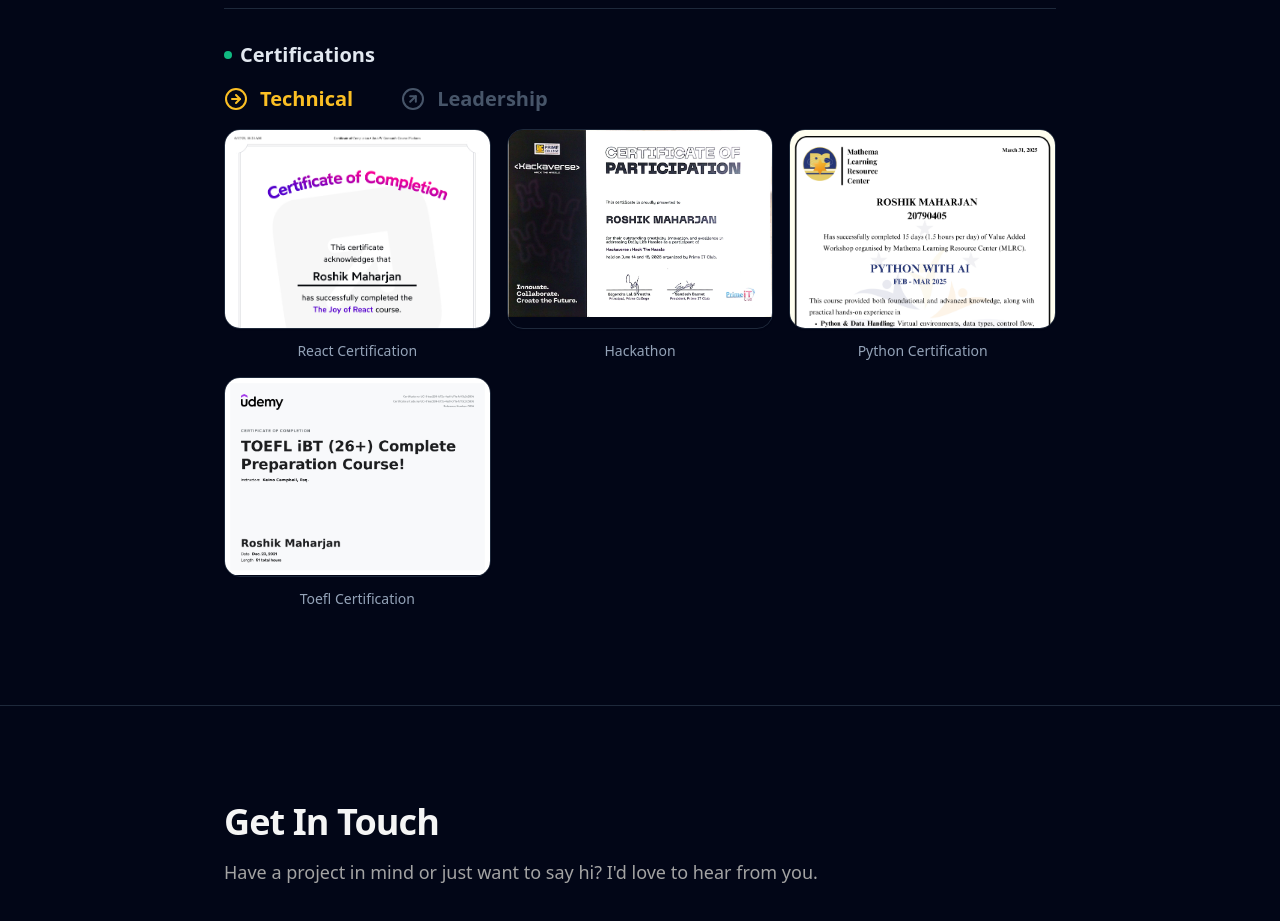
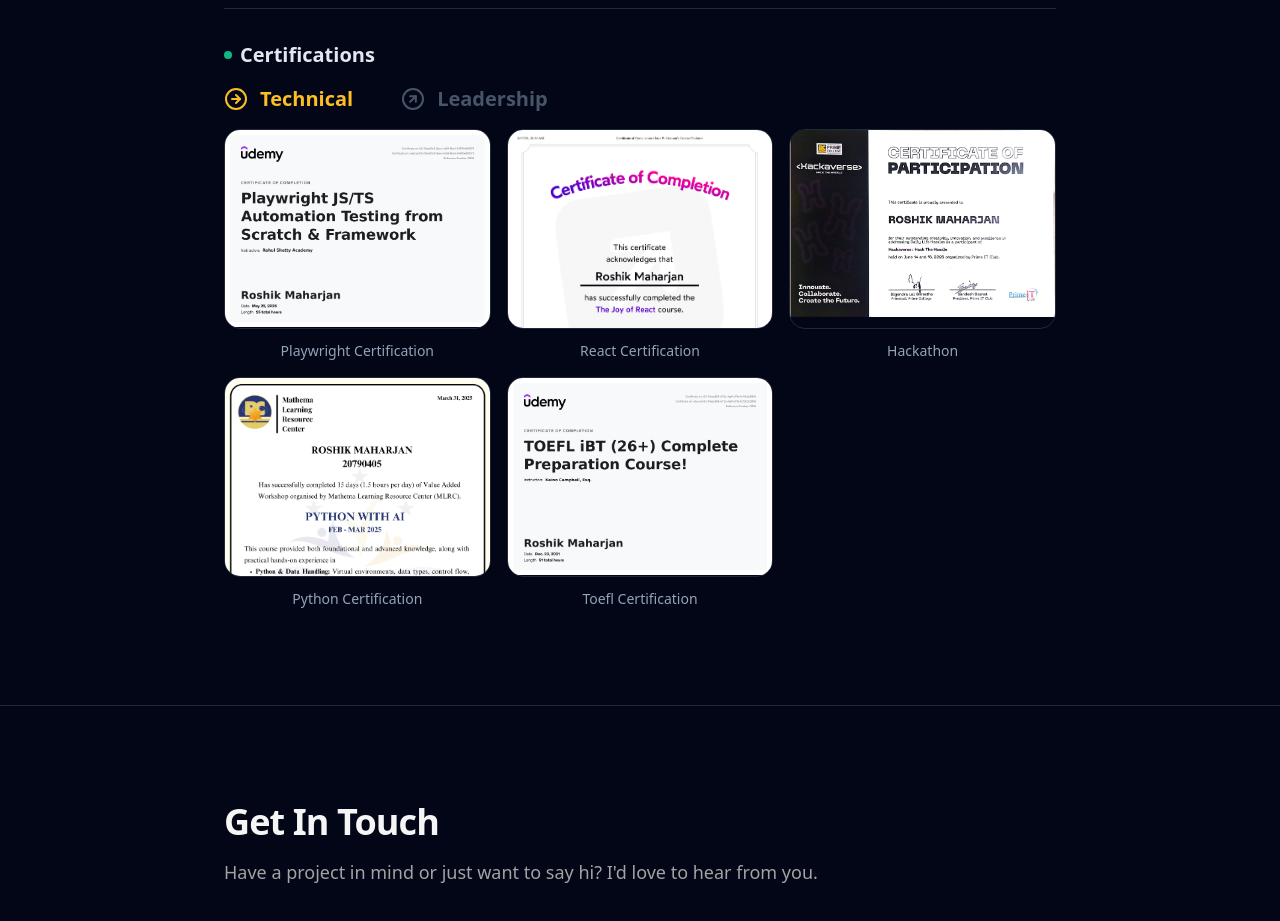
Before and after one commit to Roshik9841/Portfolio, a React (Vite) app: page / in a window 1280 px wide. Shown: the part 4240-5161 px from the top of the page. Built offline with nearby package versions, Linux system fonts and the light colour scheme.

Commit message:
Playwright certification

```diff
--- a/src/components/sections/Certification.jsx
+++ b/src/components/sections/Certification.jsx
@@ -7,6 +7,7 @@ import GD from "../../assets/GD.jpg";
 import gis from "../../assets/gis.jpg";
 import ict from "../../assets/ict.jpg";
 import { CircleArrowRight } from "lucide-react";
+import Playwright from "../../assets/playwright.jpg";
 import { motion } from "framer-motion";
 
 const certifications = [
@@ -14,22 +15,27 @@ const certifications = [
     title: "Technical",
     content: [
       {
-        id: 1,
+        id:1,
+        src: Playwright,
+        alt: "Playwright Certification",
+      },
+      {
+        id: 2,
         src: ReactImg,
         alt: "React Certification",
       },
       {
-        id: 2,
+        id: 3,
         src: hackathon,
         alt: "Hackathon ",
       },
       {
-        id: 3,
+        id: 4,
         src: python,
         alt: "Python Certification",
       },
       {
-        id: 4,
+        id: 5,
         src: Toeffl,
         alt: "Toefl Certification",
       },
```
Also changed, not shown: src/assets/playwright.jpg (added).
